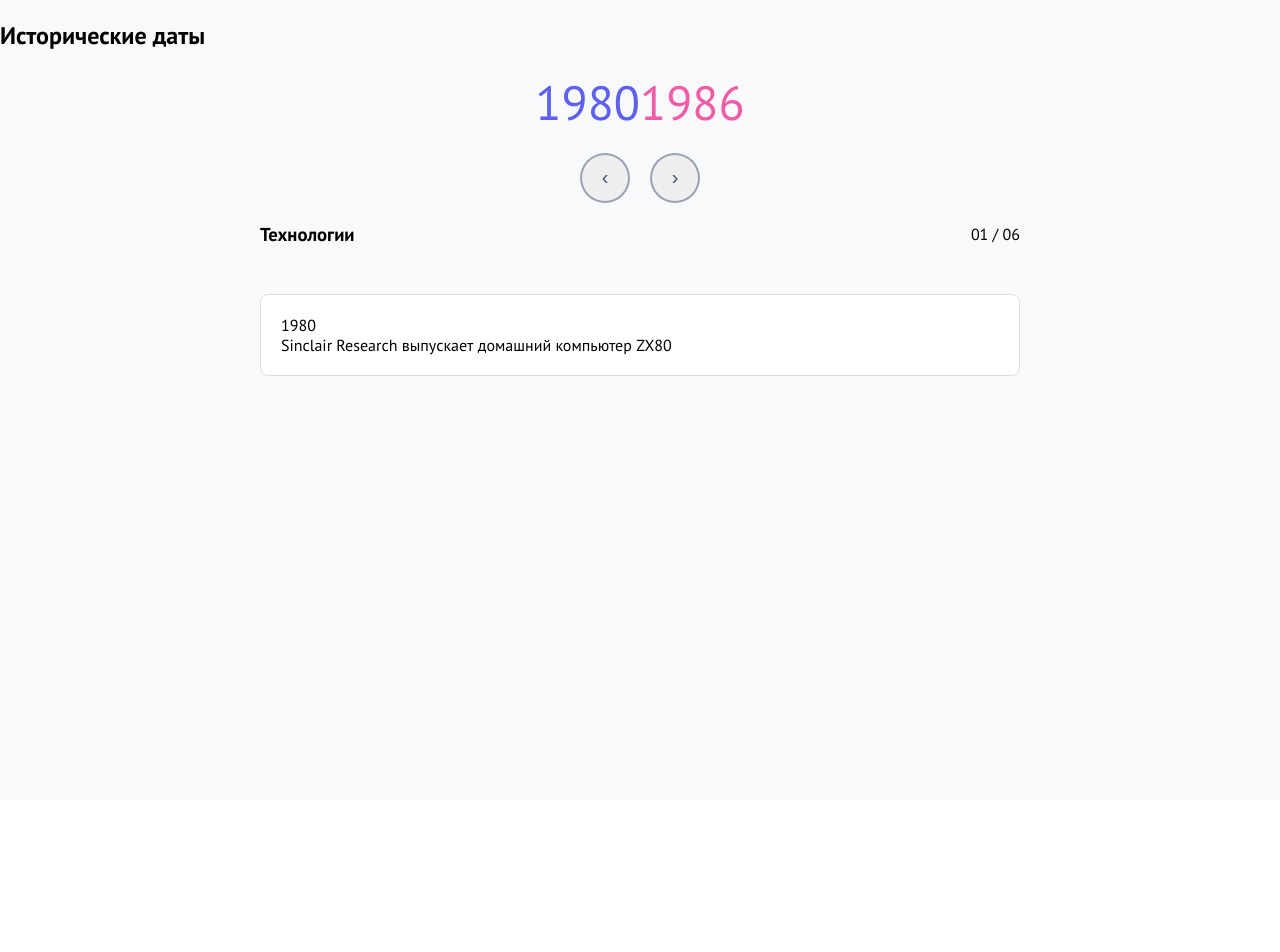
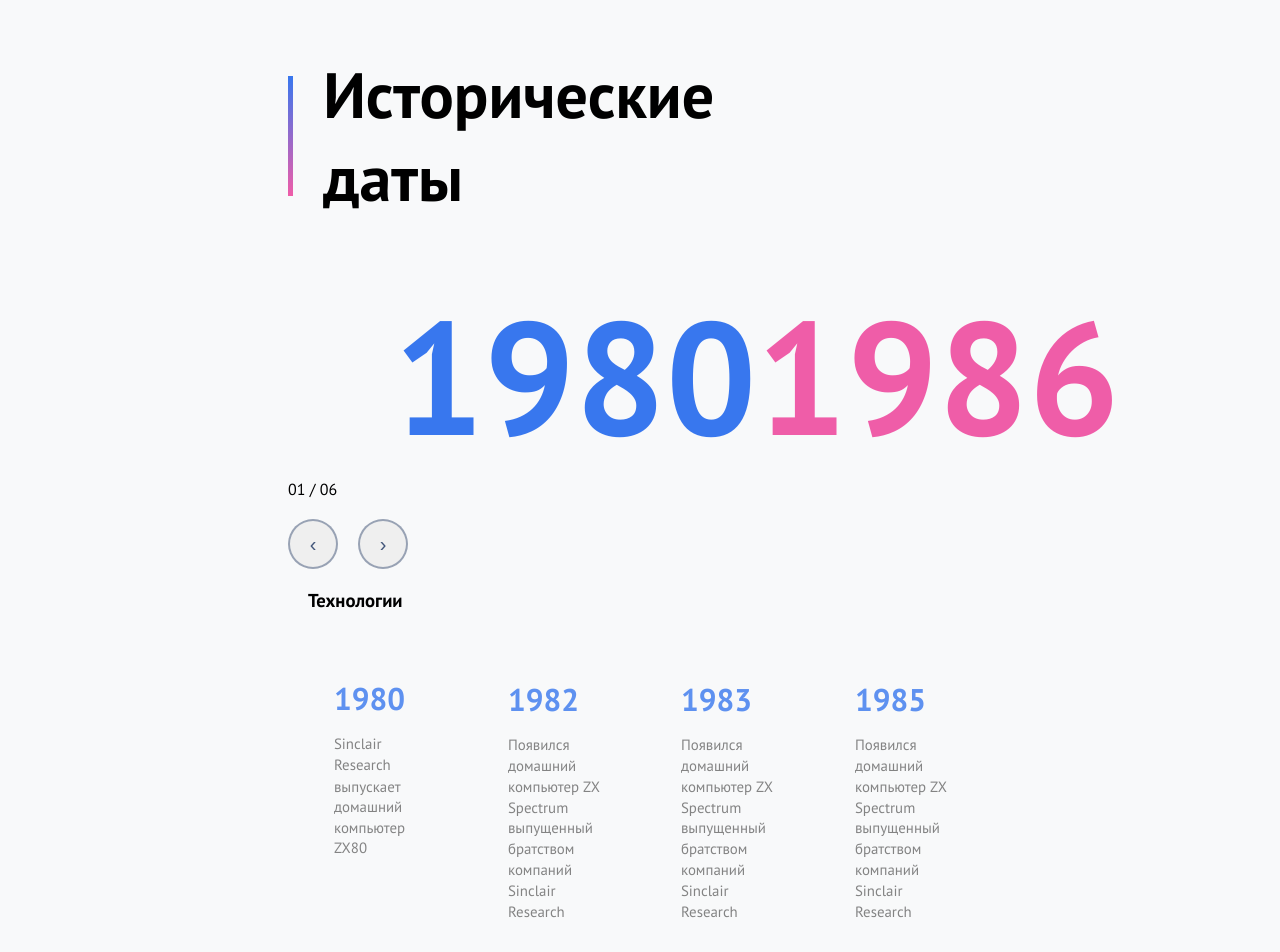
Before and after one commit to KateGoncharik/history-in-slides, a React app: page / in a window 1280 px wide. Shown: the top 952 px of the page. Before the commit the page ends 800 px from the top, so only its background shows below. Built offline with nearby package versions, Linux system fonts and the light colour scheme.

Commit message:
add animation, correct styles, put components in separate directory

```diff
--- /dev/null
+++ b/src/Components/Date.tsx
@@ -0,0 +1,17 @@
+import { useSimpleNumberAnimation } from '../useNumber';
+
+interface DateComponentProps {
+  value: number;
+  duration?: number;
+  className?: string;
+}
+
+export const DateComponent = ({ value, className = '' }: DateComponentProps) => {
+  const numberRef = useSimpleNumberAnimation(value);
+
+  return (
+    <span ref={numberRef} className={className}>
+      {value}
+    </span>
+  );
+};
--- /dev/null
+++ b/src/Components/EventsSlider.tsx
@@ -0,0 +1,54 @@
+import { Swiper, SwiperSlide } from 'swiper/react';
+import { FreeMode, Mousewheel } from 'swiper/modules';
+import 'swiper/css';
+import 'swiper/css/mousewheel';
+import { HistoricalEvent } from '../types';
+
+interface EventsSliderProps {
+  events: HistoricalEvent[];
+}
+export const EventsSlider = ({ events }: EventsSliderProps) => {
+  return (
+    <div>
+      <Swiper
+        modules={[Mousewheel, FreeMode]}
+        mousewheel={{
+          forceToAxis: true,
+          releaseOnEdges: true,
+        }}
+        freeMode={true}
+        watchSlidesProgress={true}
+        resistance={true}
+        resistanceRatio={0.85}
+        watchOverflow={true}
+        centeredSlides={false}
+        spaceBetween={10}
+        className="events-swiper"
+        breakpoints={{
+          320: {
+            slidesPerView: 1.2,
+            spaceBetween: 20,
+            centeredSlides: false,
+          },
+          768: {
+            slidesPerView: 3,
+            spaceBetween: 25,
+          },
+          1024: {
+            slidesPerView: 4,
+            spaceBetween: 30,
+          },
+        }}
+      >
+        {events.map((event) => (
+          <SwiperSlide key={event.id} className="event-slide">
+            <div className="event-card">
+              <div className="event-year">{event.year}</div>
+              {event.description && <div className="event-description">{event.description}</div>}
+            </div>
+          </SwiperSlide>
+        ))}
+      </Swiper>
+    </div>
+  );
+};
--- a/src/Main.tsx
+++ b/src/Components/Main.tsx
@@ -1,7 +1,8 @@
 import { useEffect, useState } from 'react';
 import { EventsSlider } from './EventsSlider';
 import { SliderControllers } from './Controllers';
-import { mockCategories } from './data';
+import { mockCategories } from '../data/data';
+import { DateComponent } from './Date';
 
 export const MainSlider = () => {
   const [activeCategory, setActiveCategory] = useState(0);
@@ -28,20 +29,26 @@ export const MainSlider = () => {
   }, [currentCategory]);
   return (
     <div className="main-slider">
-      <h2>Исторические даты</h2>
+      <div className="header-content">
+        <div className="gradient" />
+        <h2 className="main-title">Исторические даты</h2>
+      </div>
+
       <div className="dates-display">
-        <span className="start-date">{startYear}</span>
-        <span className="end-date">{endYear}</span>
+        <DateComponent className="start-date" value={startYear} />
+        <DateComponent className="end-date" value={endYear} />
       </div>
-      <SliderControllers onNext={handleNext} onPrev={handlePrev} />
+      <div className="controllers-container">
+        <div>
+          {String(activeCategory + 1).padStart(2, '0')} /{' '}
+          {String(mockCategories.length).padStart(2, '0')}
+        </div>
+        <SliderControllers onNext={handleNext} onPrev={handlePrev} />
+      </div>
 
       <div className="events-section">
         <div className="current-category">
           <h3>{currentCategory.name}</h3>
-          <div className="counter">
-            {String(activeCategory + 1).padStart(2, '0')} /{' '}
-            {String(mockCategories.length).padStart(2, '0')}
-          </div>
         </div>
 
         <EventsSlider events={currentCategory.events} />
--- a/src/EventsSlider.tsx
+++ /dev/null
@@ -1,49 +0,0 @@
-import { Swiper, SwiperSlide } from 'swiper/react';
-import { Mousewheel, FreeMode, Controller } from 'swiper/modules';
-import 'swiper/css';
-import 'swiper/css/free-mode';
-import 'swiper/css/mousewheel';
-
-export interface HistoricalEvent {
-  year: number;
-  description?: string;
-}
-
-interface EventsSliderProps {
-  events: HistoricalEvent[];
-}
-// ширина не та, не хватает стилей
-export const EventsSlider = ({ events }: EventsSliderProps) => {
-  return (
-    <div className="events-slider">
-      <Swiper
-        direction="horizontal"
-        modules={[Mousewheel, FreeMode, Controller]}
-        mousewheel={true}
-        freeMode={{
-          enabled: true,
-          momentum: true,
-          momentumRatio: 0.5,
-          momentumBounce: true,
-        }}
-        pagination={{
-          clickable: true,
-          type: 'fraction',
-        }}
-        slidesPerView="auto"
-        centeredSlides={true}
-        spaceBetween={10}
-        className="vertical-slider"
-      >
-        {events.map((event) => (
-          <SwiperSlide key={event.year} className="event-slide">
-            <div className="event-card">
-              <div className="event-year">{event.year}</div>
-              {event.description && <div className="event-description">{event.description}</div>}
-            </div>
-          </SwiperSlide>
-        ))}
-      </Swiper>
-    </div>
-  );
-};
--- a/src/data.ts
+++ b/src/data/data.ts
@@ -1,4 +1,4 @@
-import { Category } from './types';
+import { Category } from '../types';
 
 export const mockCategories: Category[] = [
   {
--- a/src/index.tsx
+++ b/src/index.tsx
@@ -7,9 +7,8 @@ import 'swiper/css/free-mode';
 import 'swiper/css/mousewheel';
 
 import './style.css';
-import './moreStyle.css';
 
-import { MainSlider } from './Main';
+import { MainSlider } from './Components/Main';
 
 const container = document.getElementById('root');
 if (container) {
--- a/src/moreStyle.css
+++ /dev/null
@@ -1,62 +0,0 @@
-* {
-  box-sizing: border-box;
-}
-
-body {
-  margin: 0;
-  padding: 0;
-
-  font-family:
-    'PT Sans',
-    -apple-system,
-    BlinkMacSystemFont,
-    'Segoe UI',
-    'Roboto',
-    'Oxygen',
-    'Ubuntu',
-    'Cantarell',
-    'Fira Sans',
-    'Droid Sans',
-    'Helvetica Neue',
-    sans-serif;
-  -webkit-font-smoothing: antialiased;
-  -moz-osx-font-smoothing: grayscale;
-}
-
-#root {
-  min-height: 100vh;
-  background: #f8f9fa;
-}
-
-.container {
-  max-width: 1200px;
-  margin: 0 auto;
-  width: 100%;
-}
-
-.slider-controllers {
-  display: flex;
-  align-items: center;
-  justify-content: center;
-  gap: 20px;
-  margin-top: 20px;
-}
-
-.controller-btn {
-  width: 50px;
-  height: 50px;
-  border: 2px solid rgba(66, 86, 122, 0.5);
-  border-radius: 50%;
-  font-size: 20px;
-  color: #42567a;
-  cursor: pointer;
-  display: flex;
-  align-items: center;
-  justify-content: center;
-  transition: all 0.3s ease;
-}
-
-.controller-btn:hover {
-  background: white;
-  color: black;
-}
--- a/src/style.css
+++ b/src/style.css
@@ -1,3 +1,33 @@
+:root {
+  --title: #42567a;
+  --main-text: white;
+  --start-date: #3877ee;
+  --end-date: #ef5da8;
+  --event-desc: #666;
+}
+
+* {
+  box-sizing: border-box;
+}
+
+body {
+  margin: 0;
+  padding: 0;
+
+  font-family:
+    'PT Sans',
+    -apple-system,
+    BlinkMacSystemFont,
+    sans-serif;
+  -webkit-font-smoothing: antialiased;
+  -moz-osx-font-smoothing: grayscale;
+}
+
+#root {
+  min-height: 100vh;
+  background: #f8f9fa;
+}
+
 .app {
   max-width: 1200px;
   margin: 0 auto;
@@ -5,8 +35,28 @@
 }
 
 .main-slider {
-  width: 100%;
-  overflow: hidden;
+  width: 55%;
+  margin: 0 auto;
+  display: flex;
+  flex-direction: column;
+}
+
+.header-content {
+  width: 10%;
+  display: flex;
+  justify-content: space-between;
+  align-items: center;
+}
+
+.main-title {
+  font-size: 4rem;
+  width: 50%;
+}
+
+.gradient {
+  width: 5px;
+  height: 120px;
+  background: linear-gradient(var(--start-date), var(--end-date));
 }
 
 .categories-section {
@@ -21,7 +71,7 @@
 
 .events-section {
   width: 100%;
-  max-width: 800px;
+  max-width: 1440px;
   margin: 0 auto;
 }
 
@@ -33,72 +83,169 @@
   padding: 0 20px;
 }
 
-.vertical-slider {
-  height: 500px;
-  width: 100%;
+.dates-display {
+  width: 70%;
+  margin: 0 auto;
+  display: flex;
+  justify-content: space-around;
+}
+
+.start-date,
+.end-date {
+  font-size: 10rem;
+  font-weight: 600;
+}
+
+.start-date {
+  color: var(--start-date);
+}
+.end-date {
+  color: var(--end-date);
+}
+
+.events-swiper {
+  height: 350px;
+  padding: 0 20px;
 }
 
 .event-slide {
-  height: auto;
-  width: 100%;
+  height: 100%;
+  transition: opacity 0.3s ease;
 }
 
 .event-card {
-  background: white;
-  border: 1px solid #ddd;
-  border-radius: 8px;
-  padding: 20px;
-  margin: 10px 20px; /* Отступы по бокам */
-  width: calc(100% - 40px); /* Ширина с учетом отступов */
-  box-sizing: border-box;
+  width: 100%;
+  padding: 25px;
+  text-align: center;
+  display: flex;
+  flex-direction: column;
+  justify-content: center;
+  align-items: flex-start;
+  transition: all 0.3s ease;
+  opacity: 0.6;
+  transform: scale(0.95);
 }
 
-.swiper-button-next,
-.swiper-button-prev {
-  color: #007bff;
-  background: white;
-  border-radius: 50%;
-  width: 40px;
-  height: 40px;
-  box-shadow: 0 2px 5px rgba(0, 0, 0, 0.2);
+.event-slide.swiper-slide-active .event-card {
+  opacity: 1;
+  transform: scale(1);
 }
 
-.swiper-button-next:after,
-.swiper-button-prev:after {
-  font-size: 20px;
+.event-slide.swiper-slide-visible .event-card {
+  opacity: 0.8;
+  transform: scale(0.98);
 }
 
-.swiper-pagination {
-  position: relative;
-  margin-top: 10px;
+.event-year {
+  font-size: 2em;
+  font-weight: bold;
+  color: var(--start-date);
+  margin-bottom: 15px;
+}
+.event-description {
+  text-align: left;
+  font-size: 0.95em;
+  color: var(--event-desc);
+  line-height: 1.4;
 }
 
-.dates-display {
+.container {
+  max-width: 1200px;
+  margin: 0 auto;
   width: 100%;
-  display: flex;
-  justify-content: center;
+}
+.controllers-container {
+  width: 25%;
 }
 
-.start-date {
-  font-size: 3rem;
-  color: #5d5fef;
-}
-.end-date {
-  font-size: 3rem;
-  color: #ef5da8;
+.slider-controllers {
+  display: flex;
+  align-items: center;
+  gap: 20px;
+  margin-top: 20px;
 }
 
-@media (max-width: 768px) {
-  .app {
-    padding: 10px;
+.controller-btn {
+  width: 50px;
+  height: 50px;
+  border: 2px solid rgba(66, 86, 122, 0.5);
+  border-radius: 50%;
+  font-size: 20px;
+  color: #42567a;
+  cursor: pointer;
+  display: flex;
+  align-items: center;
+  justify-content: center;
+  transition: all 0.3s ease;
+}
+
+.controller-btn:hover {
+  background: white;
+  color: black;
+}
+
+@media (max-width: 746px) {
+  .controller-btn {
+    width: 25px;
+    height: 25px;
+  }
+  .controllers-container {
+    order: 2;
+  }
+  .slider-controllers {
+    gap: 10px;
+  }
+}
+
+@media (max-width: 1000px) {
+  .start-date,
+  .end-date {
+    font-size: 5rem;
   }
 
-  .vertical-slider {
-    height: 400px;
+  .main-title {
+    font-size: 3rem;
+  }
+}
+
+@media (max-width: 767px) {
+  .main-slider {
+    width: 85%;
+  }
+  .dates-display {
+    width: 90%;
+  }
+  .header-content {
+    width: 50%;
+  }
+  .gradient {
+    display: none;
+  }
+  .events-swiper {
+    height: 280px;
+    order: 1;
   }
 
   .event-card {
-    margin: 10px;
-    width: calc(100% - 20px);
+    padding: 20px;
+  }
+
+  .event-year {
+    font-size: 1.8em;
+    margin-bottom: 10px;
+  }
+
+  .event-slide:not(.swiper-slide-active) .event-card {
+    opacity: 0.4;
+    transform: scale(0.9);
+  }
+
+  .start-date,
+  .end-date {
+    font-size: 3rem;
+  }
+
+  .main-title {
+    font-size: 2rem;
   }
 }
--- /dev/null
+++ b/src/useNumber.tsx
@@ -0,0 +1,46 @@
+import { useEffect, useRef } from 'react';
+import { gsap } from 'gsap';
+
+export const useSimpleNumberAnimation = (targetNumber: number) => {
+  const elementRef = useRef<HTMLSpanElement>(null);
+  const previousTargetRef = useRef<number | null>(null);
+
+  useEffect(() => {
+    if (!elementRef.current) return;
+
+    const element = elementRef.current;
+
+    if (previousTargetRef.current === null) {
+      element.textContent = targetNumber.toString();
+      previousTargetRef.current = targetNumber;
+      return;
+    }
+
+    if (previousTargetRef.current !== targetNumber) {
+      const startValue = previousTargetRef.current;
+
+      gsap.fromTo(
+        element,
+        {
+          textContent: startValue,
+          snap: { textContent: 1 },
+        },
+        {
+          duration: 0.7,
+          textContent: targetNumber,
+          snap: { textContent: 1 },
+          ease: 'power2.out',
+          onUpdate() {
+            const value = Math.round(parseFloat(this.targets()[0].textContent) || targetNumber);
+            element.textContent = value.toString();
+          },
+          onComplete() {
+            previousTargetRef.current = targetNumber;
+          },
+        }
+      );
+    }
+  }, [targetNumber]);
+
+  return elementRef;
+};
```
Also changed, not shown: src/Components/Controllers.tsx (renamed from src/Controllers.tsx).
